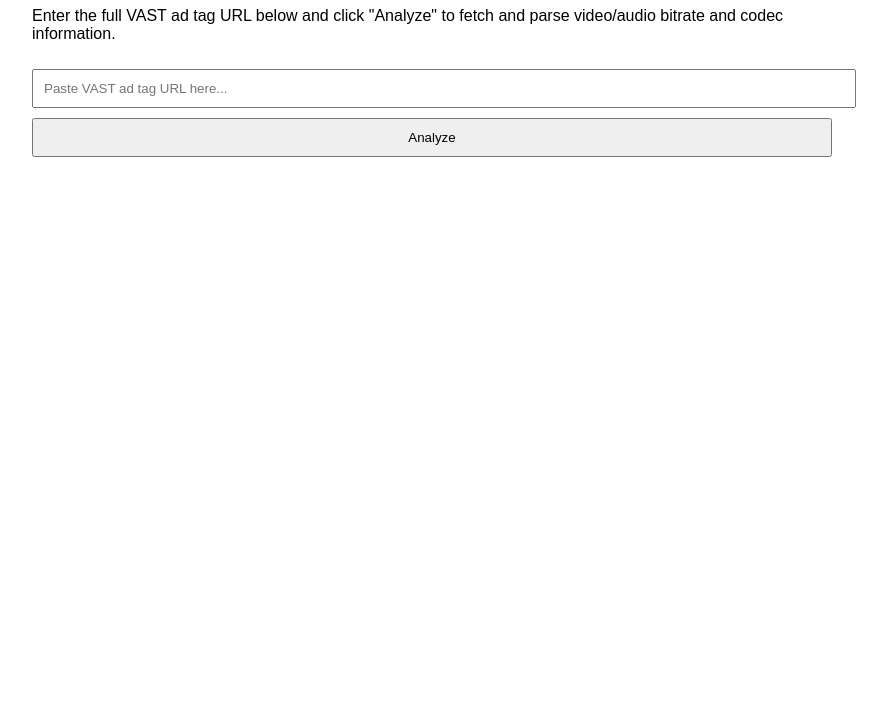
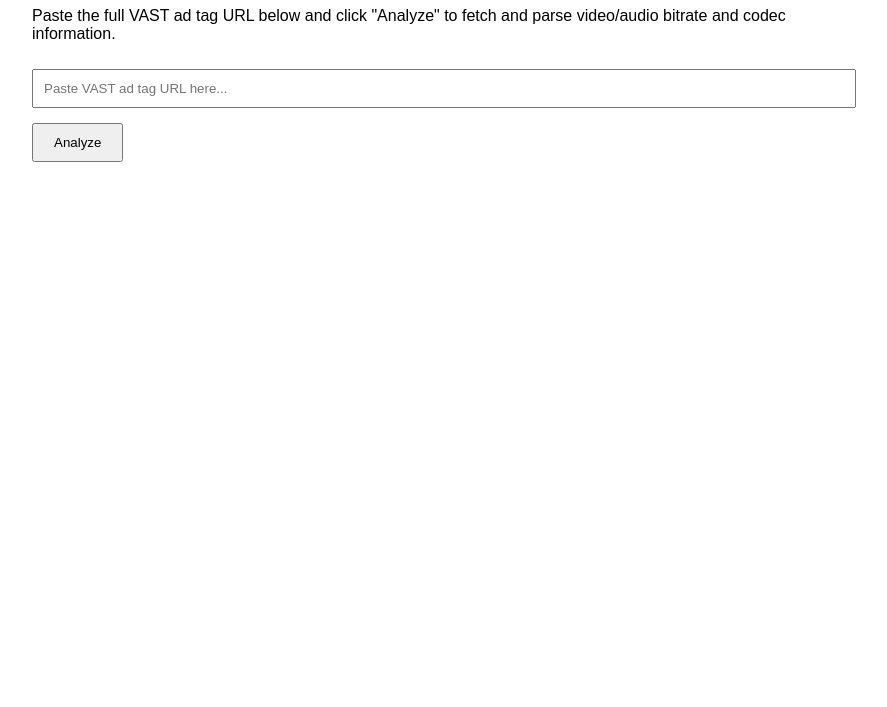
Before and after one commit to LoganMoffit/vast-analyzer-page, a plain HTML site: page index.html in a window 1280 px wide. Shown: the part 93-800 px from the top of the page, without its empty margins (208-1095 px from the left). Drawn offline with Linux system fonts and the light colour scheme.

Commit message:
Update index.html

```diff
--- a/index.html
+++ b/index.html
@@ -6,14 +6,15 @@
     <title>VAST Ad Tag Analyzer</title>
     <style>
         body { font-family: Arial, sans-serif; max-width: 800px; margin: auto; padding: 20px; }
-        input, button { width: 100%; margin-top: 10px; padding: 10px; }
+        textarea, input { width: 100%; margin-top: 10px; padding: 10px; }
+        button { margin-top: 15px; padding: 10px 20px; cursor: pointer; }
         #output { margin-top: 20px; white-space: pre-wrap; font-size: 14px; }
     </style>
 </head>
 <body>
 
 <h1>VAST Ad Tag Analyzer</h1>
-<p>Enter the full VAST ad tag URL below and click "Analyze" to fetch and parse video/audio bitrate and codec information.</p>
+<p>Paste the full VAST ad tag URL below and click "Analyze" to fetch and parse video/audio bitrate and codec information.</p>
 
 <input type="text" id="vastUrl" placeholder="Paste VAST ad tag URL here...">
 <button onclick="analyzeVAST()">Analyze</button>
@@ -32,7 +33,7 @@
         }
 
         try {
-            const response = await fetch('http://localhost:3000/analyze-vast', {
+            const response = await fetch('https://vast-analyzer-nodejs.onrender.com/analyze-vast', {
                 method: 'POST',
                 headers: { 'Content-Type': 'application/json' },
                 body: JSON.stringify({ url: vastUrl })
```
